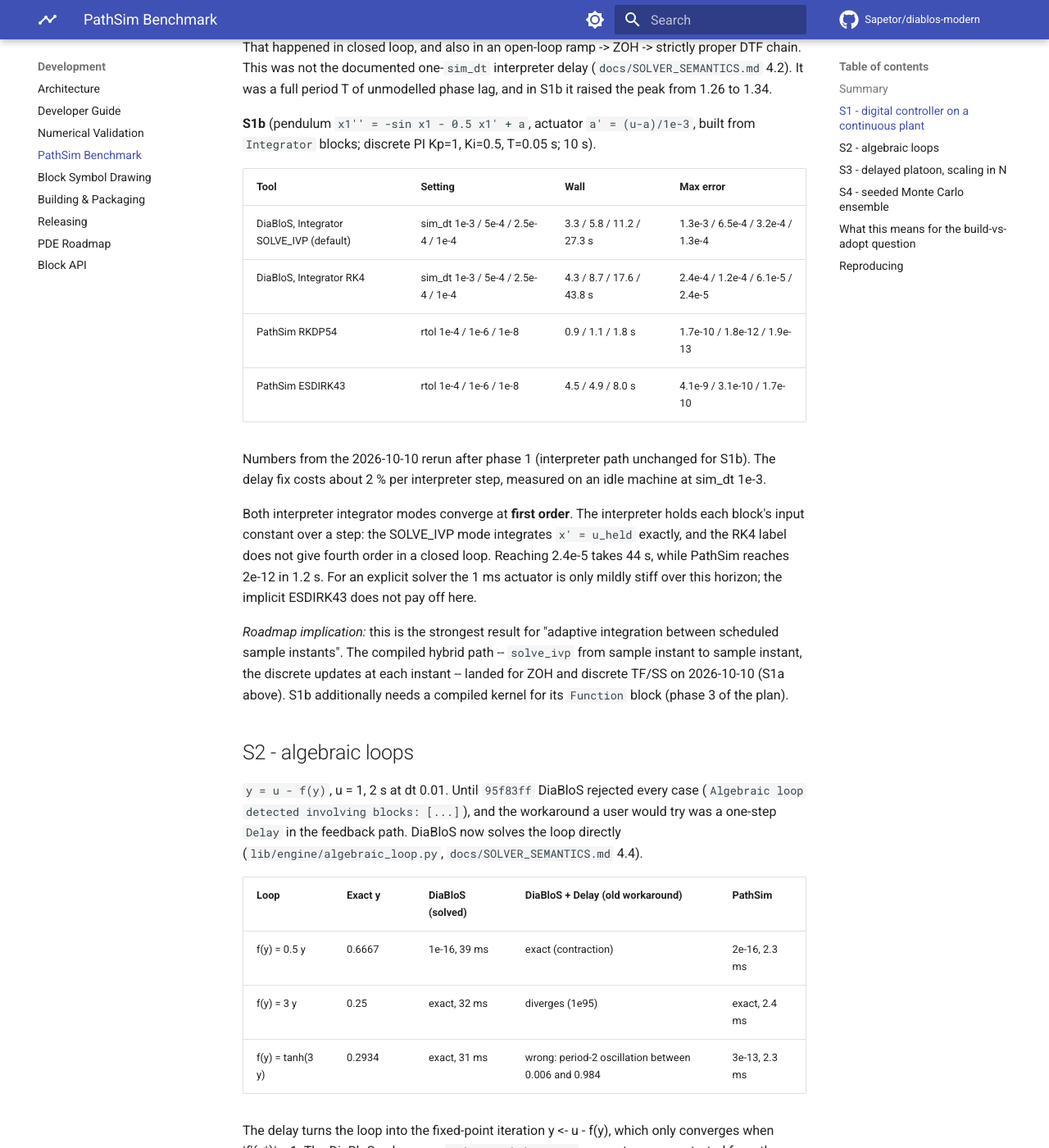
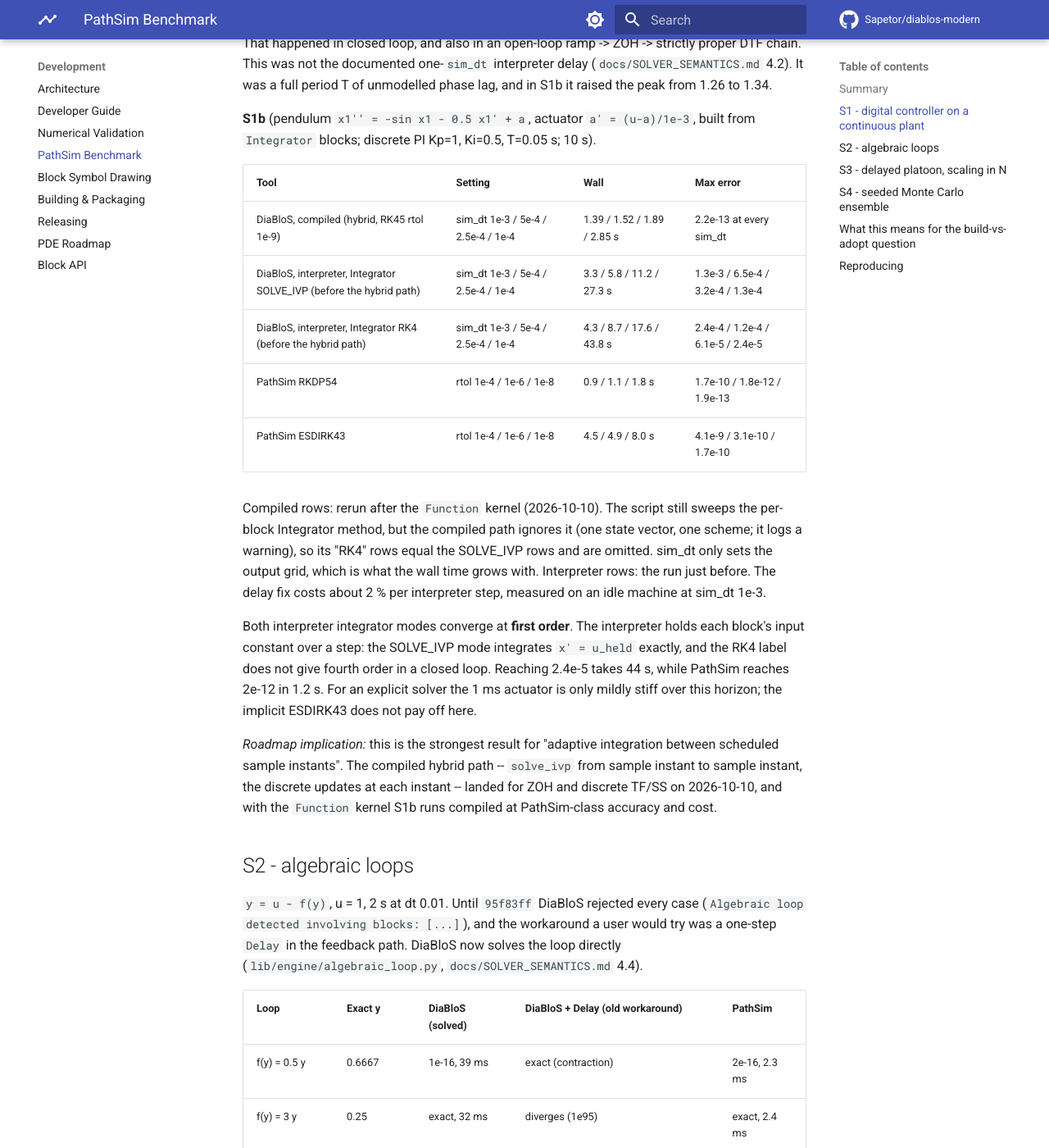
Before and after one commit to Sapetor/diablos-modern, an MkDocs documentation site: the page built from docs/BENCHMARK_PATHSIM.md, in a window 1280 px wide and 1400 px high, scrolled down 1966 px. Shown: the whole window at 82% size. Built offline with MkDocs 1.6.1 and Material for MkDocs 9.7.7, drawn with Linux system fonts in a browser that asks for light colours; comment, search, counter and statistics services are not loaded; some of the changed text lies outside the part shown.

Commit message:
docs(bench): S1b runs compiled after the hybrid path and Function kernel
S1b (stiff pendulum under a discrete PI) now reaches 2.2e-13 in 1.4 s on
the compiled path, against 2.4e-5 in 44 s on the interpreter and 1.9e-13
in 1.8 s for PathSim. The per-block Integrator method the script sweeps
is ignored when compiled, so the RK4 rows are omitted.

Co-Authored-By: Claude Opus 5.5 <noreply@anthropic.com>

```diff
--- a/docs/BENCHMARK_PATHSIM.md
+++ b/docs/BENCHMARK_PATHSIM.md
@@ -17,7 +17,7 @@ either tool, and the reference is evaluated at each tool's own output times.
 | Scenario | DiaBloS | PathSim | Takeaway |
 |---|---|---|---|
 | S1a linear plant + digital PI | 1.6e-10 at 0.1 s, compiled (hybrid); exact (2e-14) on the interpreter | 6e-12 at 0.1 s (RKDP54) | Parity. A one-period control delay found here is fixed (`68e8289`) |
-| S1b nonlinear stiff plant + digital PI | **1st order**: 1.3e-3 (3.4 s) ... 2.4e-5 (44 s) | 1.7e-10 at 0.9 s; 1.9e-13 at 1.8 s | The interpreter fallback is the real accuracy gap |
+| S1b nonlinear stiff plant + digital PI | 2.2e-13 at 1.4 s, compiled (hybrid); interpreter was 1st order, 2.4e-5 at 44 s | 1.7e-10 at 0.9 s; 1.9e-13 at 1.8 s | Parity since the hybrid path and the `Function` kernel |
 | S2 algebraic loop | solved to 1e-16, ~32 ms (since `95f83ff`; was rejected) | solved to 3e-13, 2 ms | Gap closed; DiaBloS ~14x slower per step |
 | S3 delayed platoon, N=50 | 1.8e-2 at 16 s | 2.0e-3 at 11 s; 2.4e-5 at 109 s | Mixed at N<=10; PathSim faster and more accurate at N>=20 |
 | S4 50-run seeded ensemble | 163 ms/run, bitwise reproducible | 164 ms/run (RK4, same dt), bitwise reproducible | Parity at matched settings |
@@ -29,9 +29,8 @@ diagram fall back to the fixed-step interpreter. Since phase 1 of the hybrid
 compiled path (`tasks/hybrid_compiled_path.md`), `ZeroOrderHold`,
 `DiscreteTranFn` and `DiscreteStateSpace` compile: adaptive `solve_ivp`
 between sample instants, the blocks' own updates at each instant. S1a now
-runs compiled; S1b still falls back, because its `Function` block has no
-compiled kernel (recorded reason: `Function: it has no compiled kernel`). The
-step reference is placed at t=0.93 s, off every sampling grid, so "sample
+runs compiled, and so does S1b since its `Function` block got a compiled
+kernel (`19497e1`). The step reference is placed at t=0.93 s, off every sampling grid, so "sample
 before or after the step" is not a factor.
 
 **S1a** (`examples/discrete_pi_zoh.diablos`: ZOH 0.1 s -> PI -> 2/((s+1)(s+2))).
@@ -68,13 +67,17 @@ built from `Integrator` blocks; discrete PI Kp=1, Ki=0.5, T=0.05 s; 10 s).
 
 | Tool | Setting | Wall | Max error |
 |---|---|---|---|
-| DiaBloS, Integrator SOLVE_IVP (default) | sim_dt 1e-3 / 5e-4 / 2.5e-4 / 1e-4 | 3.3 / 5.8 / 11.2 / 27.3 s | 1.3e-3 / 6.5e-4 / 3.2e-4 / 1.3e-4 |
-| DiaBloS, Integrator RK4 | sim_dt 1e-3 / 5e-4 / 2.5e-4 / 1e-4 | 4.3 / 8.7 / 17.6 / 43.8 s | 2.4e-4 / 1.2e-4 / 6.1e-5 / 2.4e-5 |
+| DiaBloS, compiled (hybrid, RK45 rtol 1e-9) | sim_dt 1e-3 / 5e-4 / 2.5e-4 / 1e-4 | 1.39 / 1.52 / 1.89 / 2.85 s | 2.2e-13 at every sim_dt |
+| DiaBloS, interpreter, Integrator SOLVE_IVP (before the hybrid path) | sim_dt 1e-3 / 5e-4 / 2.5e-4 / 1e-4 | 3.3 / 5.8 / 11.2 / 27.3 s | 1.3e-3 / 6.5e-4 / 3.2e-4 / 1.3e-4 |
+| DiaBloS, interpreter, Integrator RK4 (before the hybrid path) | sim_dt 1e-3 / 5e-4 / 2.5e-4 / 1e-4 | 4.3 / 8.7 / 17.6 / 43.8 s | 2.4e-4 / 1.2e-4 / 6.1e-5 / 2.4e-5 |
 | PathSim RKDP54 | rtol 1e-4 / 1e-6 / 1e-8 | 0.9 / 1.1 / 1.8 s | 1.7e-10 / 1.8e-12 / 1.9e-13 |
 | PathSim ESDIRK43 | rtol 1e-4 / 1e-6 / 1e-8 | 4.5 / 4.9 / 8.0 s | 4.1e-9 / 3.1e-10 / 1.7e-10 |
 
-Numbers from the 2026-10-10 rerun after phase 1 (interpreter path unchanged
-for S1b). The delay fix costs about 2 % per interpreter step, measured on an
+Compiled rows: rerun after the `Function` kernel (2026-10-10). The script
+still sweeps the per-block Integrator method, but the compiled path ignores it
+(one state vector, one scheme; it logs a warning), so its "RK4" rows equal the
+SOLVE_IVP rows and are omitted. sim_dt only sets the output grid, which is
+what the wall time grows with. Interpreter rows: the run just before. The delay fix costs about 2 % per interpreter step, measured on an
 idle machine at sim_dt 1e-3.
 
 Both interpreter integrator modes converge at **first order**. The
@@ -87,8 +90,8 @@ this horizon; the implicit ESDIRK43 does not pay off here.
 *Roadmap implication:* this is the strongest result for "adaptive integration
 between scheduled sample instants". The compiled hybrid path -- `solve_ivp`
 from sample instant to sample instant, the discrete updates at each instant --
-landed for ZOH and discrete TF/SS on 2026-10-10 (S1a above). S1b additionally
-needs a compiled kernel for its `Function` block (phase 3 of the plan).
+landed for ZOH and discrete TF/SS on 2026-10-10, and with the `Function`
+kernel S1b runs compiled at PathSim-class accuracy and cost.
 
 ## S2 - algebraic loops
 
@@ -179,10 +182,11 @@ gives it as a menu action with ensemble plots.
   every ZOH (S1), which silently changed digital-control results. It is
   fixed in `68e8289`, with a regression test against the S1a exact
   reference.
-- Remaining engine gap: the rest of the hybrid compiled path. Phase 1 (ZOH,
-  discrete TF/SS) is in and S1a runs compiled; S1b waits on a `Function`
-  kernel, and diagrams with algebraic loops still cannot compile or
-  linearize. The S1 script stays the acceptance test.
+- The sampled-data gap (S1b) is closed: 2.2e-13 in 1.4 s compiled, against
+  2.4e-5 in 44 s on the interpreter and 1.9e-13 in 1.8 s for PathSim.
+  Remaining engine gaps: rated continuous blocks (TranFn/PID/Integrator with
+  `sampling_time > 0`) still fall back, and diagrams with algebraic loops
+  still cannot compile or linearize (`tasks/hybrid_compiled_path.md`).
 
 ## Reproducing
 
```
Also changed, not shown: tasks/todo.md (+2 -2 lines), 1 other file.
